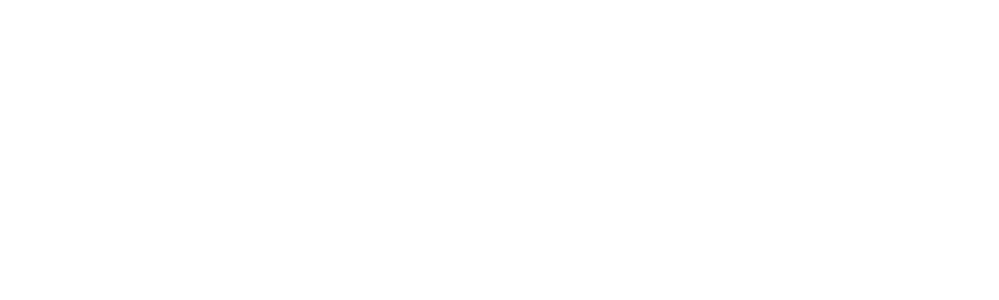
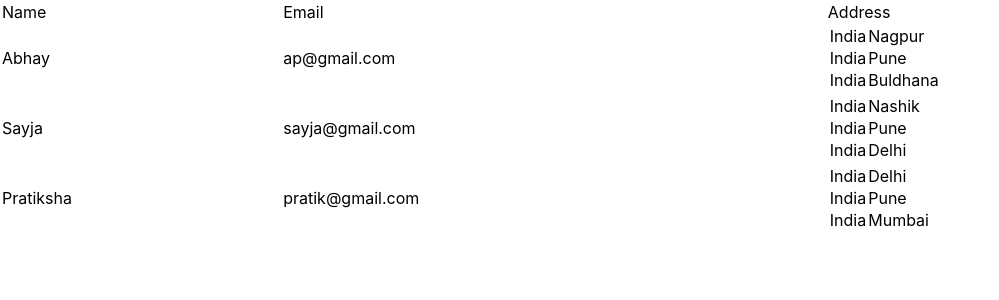
Before and after one commit to Abhay5855/React-machine-coding-challenges, a React (Create React App) app: page /nested in a window 1280 px wide. Shown: the top 300 px of the page, without its empty margins (0-999 px from the left). Built offline with nearby package versions, Linux system fonts and the light colour scheme.

Commit message:
feat :hiring board display challenge using Promise.all

```diff
--- /dev/null
+++ b/src/react-practice/job-listing-challenge/JobListing.js
@@ -0,0 +1,60 @@
+import React, { useEffect, useState } from "react";
+import axios from "axios";
+
+const JobListing = () => {
+  const [id, setId] = useState([]);
+  const [company, setCompany] = useState([]);
+  const [visible, setVisible] = useState([]);
+  const [index , setIndex] = useState(0);
+
+  // API call to get the id's
+  const jobs = () => {
+    axios
+      .get("https://hacker-news.firebaseio.com/v0/jobstories.json")
+      .then((res) => {
+        setId(res?.data);
+
+      })
+      .catch((err) => {
+        console.log(err);
+      });
+  };
+
+
+
+  const visibleId = id.slice(0 , 9);
+  const requests = visibleId?.map((item) => {
+    return axios.get(`https://hacker-news.firebaseio.com/v0/item/${item}.json`);
+  });
+
+  Promise.all(requests)
+    .then((res) => {
+      console.log(res);
+      setCompany(res);
+    })
+    .catch((err) => {
+      console.log(err);
+    });
+
+  useEffect(() => {
+    jobs();
+
+
+  }, []);
+
+
+
+
+  return company.map((item) => (
+    <div style={{display : 'flex', justifyContent : 'space-between', alignItems : 'center', flexDirection : 'column' ,  width : '100%'}}>
+         <div style={{ border: "1px solid black", width: "300px", padding: "1em" }}>
+      <h3>{item.data.by}</h3>
+      <p>{item?.data?.title}</p>
+    </div>
+
+    </div>
+
+  ));
+};
+
+export default JobListing;
--- /dev/null
+++ b/src/react-practice/nested_map/NestedMap.js
@@ -0,0 +1,136 @@
+
+
+
+
+import React from 'react'
+
+
+
+const data = [
+
+      {
+        id : 1,
+        name : 'Abhay',
+        email : 'ap@gmail.com',
+        address : [
+            {
+                hN : 10,
+                country : 'India',
+                area : 'Nagpur',
+
+            },
+            {
+                hN : 20,
+                country : 'India',
+                area : 'Pune',
+
+            },
+            {
+                hN : 30,
+                country : 'India',
+                area : 'Buldhana',
+
+            }
+        ]
+
+      },
+      {
+        id : 1,
+        name : 'Sayja',
+        email : 'sayja@gmail.com',
+        address : [
+            {
+                hN : 10,
+                country : 'India',
+                area : 'Nashik',
+
+            },
+            {
+                hN : 20,
+                country : 'India',
+                area : 'Pune',
+
+            },
+            {
+                hN : 30,
+                country : 'India',
+                area : 'Delhi',
+
+            }
+        ]
+
+      },
+      {
+        id : 3,
+        name : 'Pratiksha',
+        email : 'pratik@gmail.com',
+        address : [
+            {
+                hN : 10,
+                country : 'India',
+                area : 'Delhi',
+
+            },
+            {
+                hN : 20,
+                country : 'India',
+                area : 'Pune',
+
+            },
+            {
+                hN : 30,
+                country : 'India',
+                area : 'Mumbai',
+
+            }
+        ]
+
+      }
+
+
+]
+
+const NestedMap = () => {
+  return (
+    <div>
+
+        <table style={{width : '100%'}}>
+            <tbody>
+                <tr>
+                    <td>Name</td>
+                    <td>Email</td>
+                    <td>Address</td>
+
+                </tr>
+            </tbody>
+
+            {
+                data.map((item) => (
+
+                      <tr>
+                        <td>{item.name}</td>
+                        <td>{item.email}</td>
+                        <td>
+                        {
+                         item.address.map((item) => (
+                             <>
+                             <tr>
+                             <td>{item.country}</td>
+                             <td>{item.area}</td>
+                             </tr>
+                             </>
+                         ))
+                       }
+
+                        </td>
+
+
+                      </tr>
+                ))
+            }
+        </table>
+    </div>
+  )
+}
+
+export default NestedMap
--- a/src/routes/Routes.js
+++ b/src/routes/Routes.js
@@ -6,6 +6,8 @@ import {BrowserRouter as Router , Route , Switch} from "react-router-dom";
 import Container from '../ecommerse/container';
 import LandingPage from '../ecommerse/landing/LandingPage';
 import Signup from "../ecommerse/signup/Signup"
+import JobListing from '../react-practice/job-listing-challenge/JobListing';
+import NestedMap from '../react-practice/nested_map/NestedMap';
 
 const Routes = () => {
   return (
@@ -15,6 +17,8 @@ const Routes = () => {
 
         <Route exact path='/' component={Signup} />
         <Route exact path='/home' component={Container} />
+        <Route exact path='/nested' component={NestedMap} />
+        <Route exact path='/joblisting' component={JobListing} />
 
     </Router>
 
```
